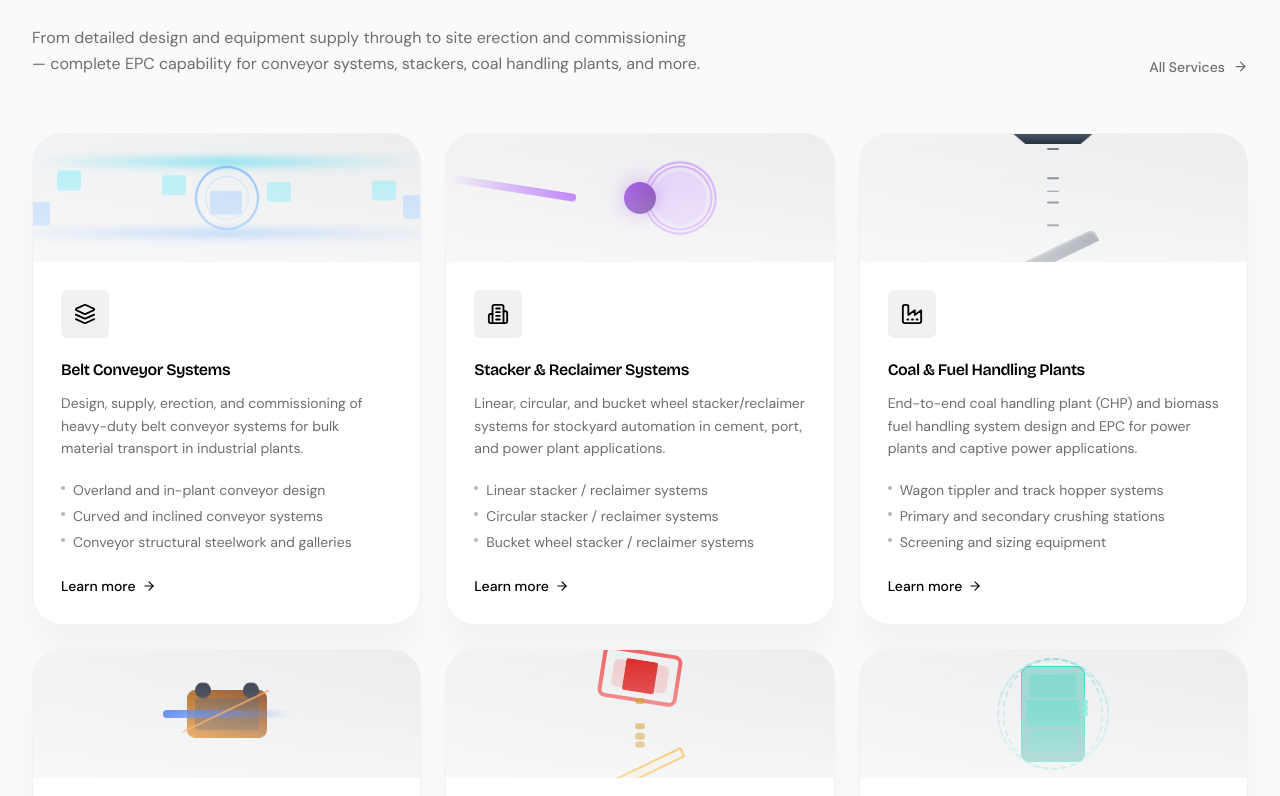
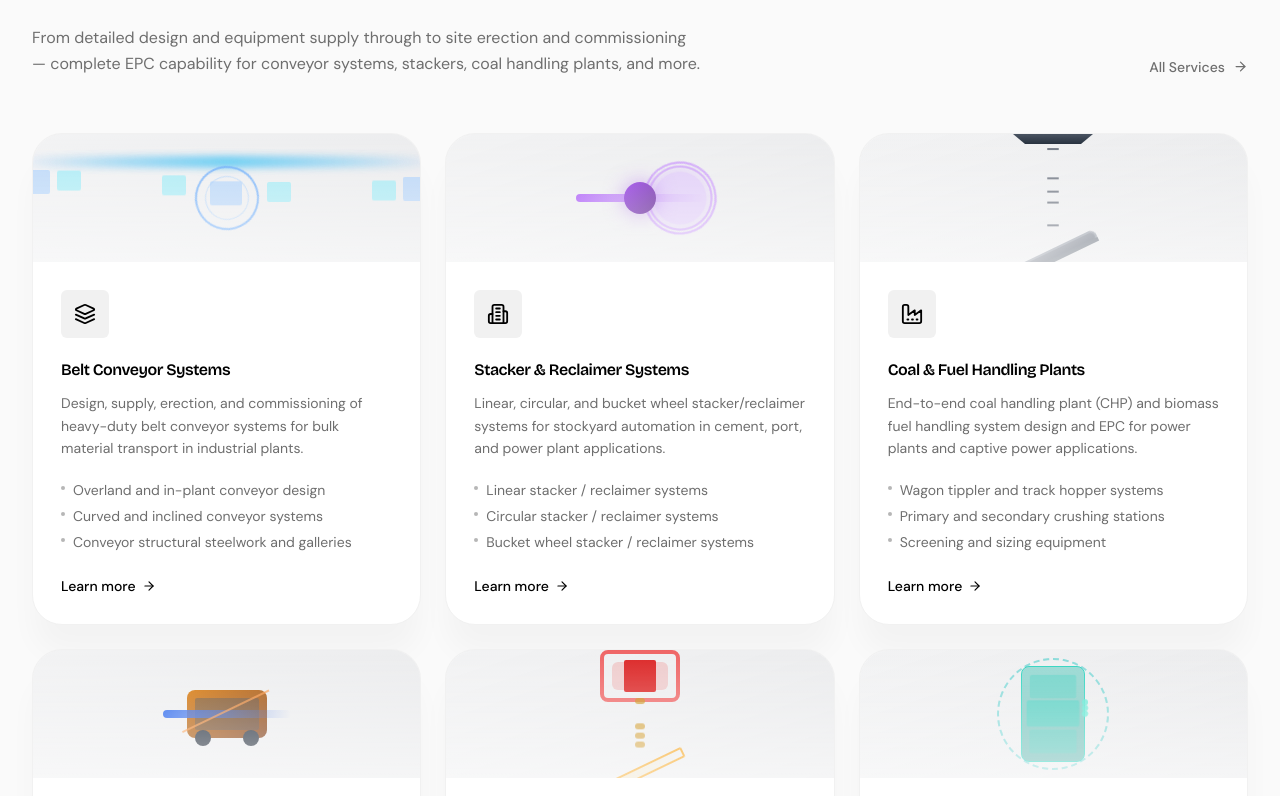
Before and after one commit to feelin-good/website-redesign, a Next.js app: page / in a window 1280 px wide. Shown: the part 1224-2020 px from the top of the page. Built offline with nearby package versions, Linux system fonts and the light colour scheme.

Commit message:
Add 3D animation and perspective CSS utilities

```diff
--- a/app/globals.css
+++ b/app/globals.css
@@ -270,3 +270,53 @@
     overflow: hidden;
   }
 }
+
+/* ─── 3D Animation Support ─── */
+@layer utilities {
+  /* 3D Perspective */
+  .perspective {
+    perspective: 1000px;
+  }
+
+  .perspective-[800px] {
+    perspective: 800px;
+  }
+
+  /* 3D Transform styles */
+  [style*="transform-style"] {
+    transform-style: preserve-3d;
+    will-change: transform;
+  }
+
+  /* Animation performance */
+  [data-rotate], [data-float], [data-spin], [data-pulse] {
+    will-change: transform;
+    transform: translate3d(0, 0, 0);
+    backface-visibility: hidden;
+  }
+
+  /* Smooth 3D rotations */
+  [data-rotate] {
+    animation: rotate-smooth 0.01s ease-out forwards;
+  }
+
+  @keyframes rotate-smooth {
+    from { transform: translate3d(0, 0, 0); }
+    to { transform: translate3d(0, 0, 0); }
+  }
+
+  /* Enhanced shadow for 3D depth */
+  .shadow-3d {
+    box-shadow:
+      0 2px 4px rgba(0, 0, 0, 0.05),
+      0 8px 16px rgba(0, 0, 0, 0.08),
+      0 20px 40px rgba(0, 0, 0, 0.06);
+  }
+
+  /* GPU acceleration */
+  .gpu-accelerate {
+    transform: translateZ(0);
+    -webkit-font-smoothing: antialiased;
+    -moz-osx-font-smoothing: grayscale;
+  }
+}
```
